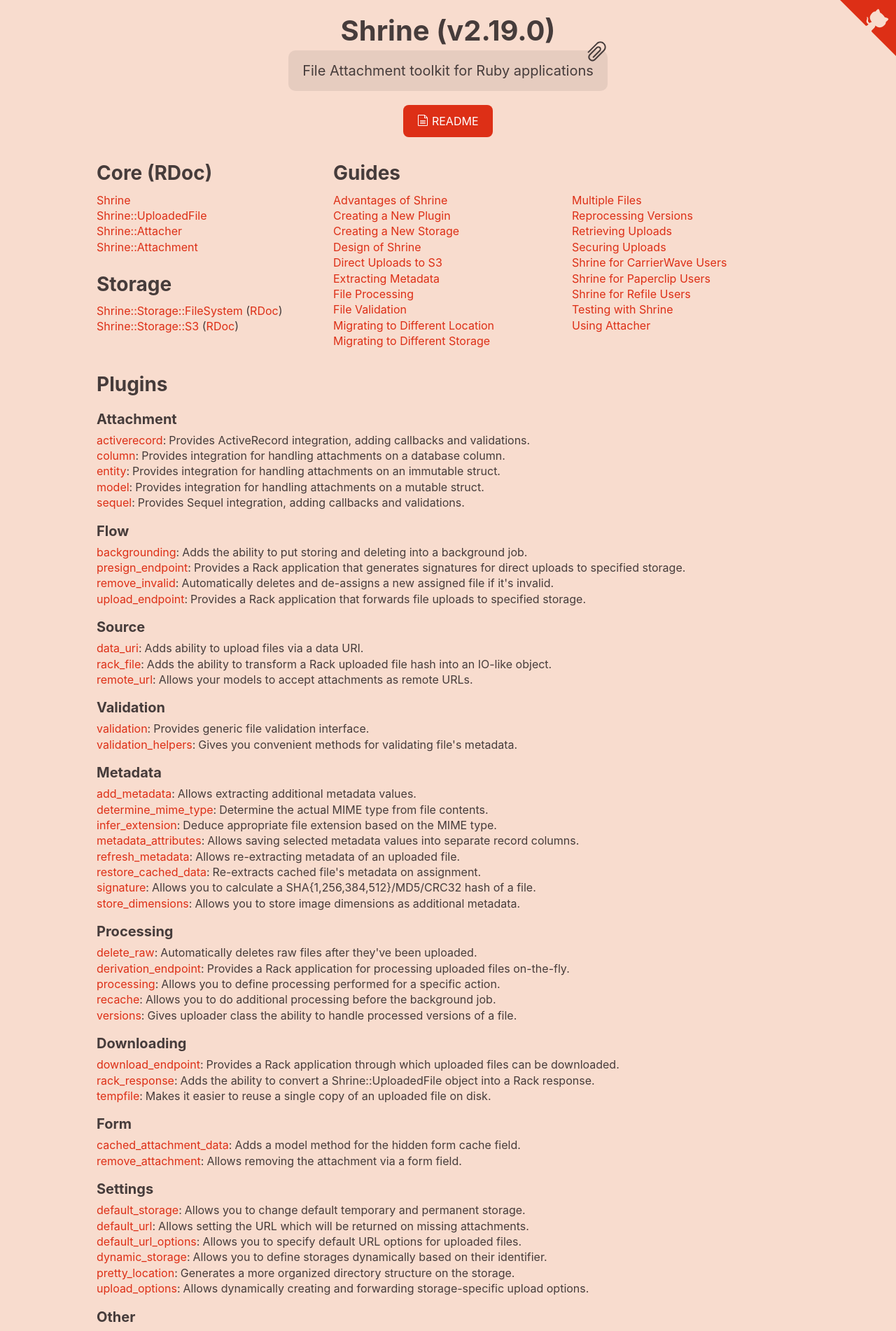
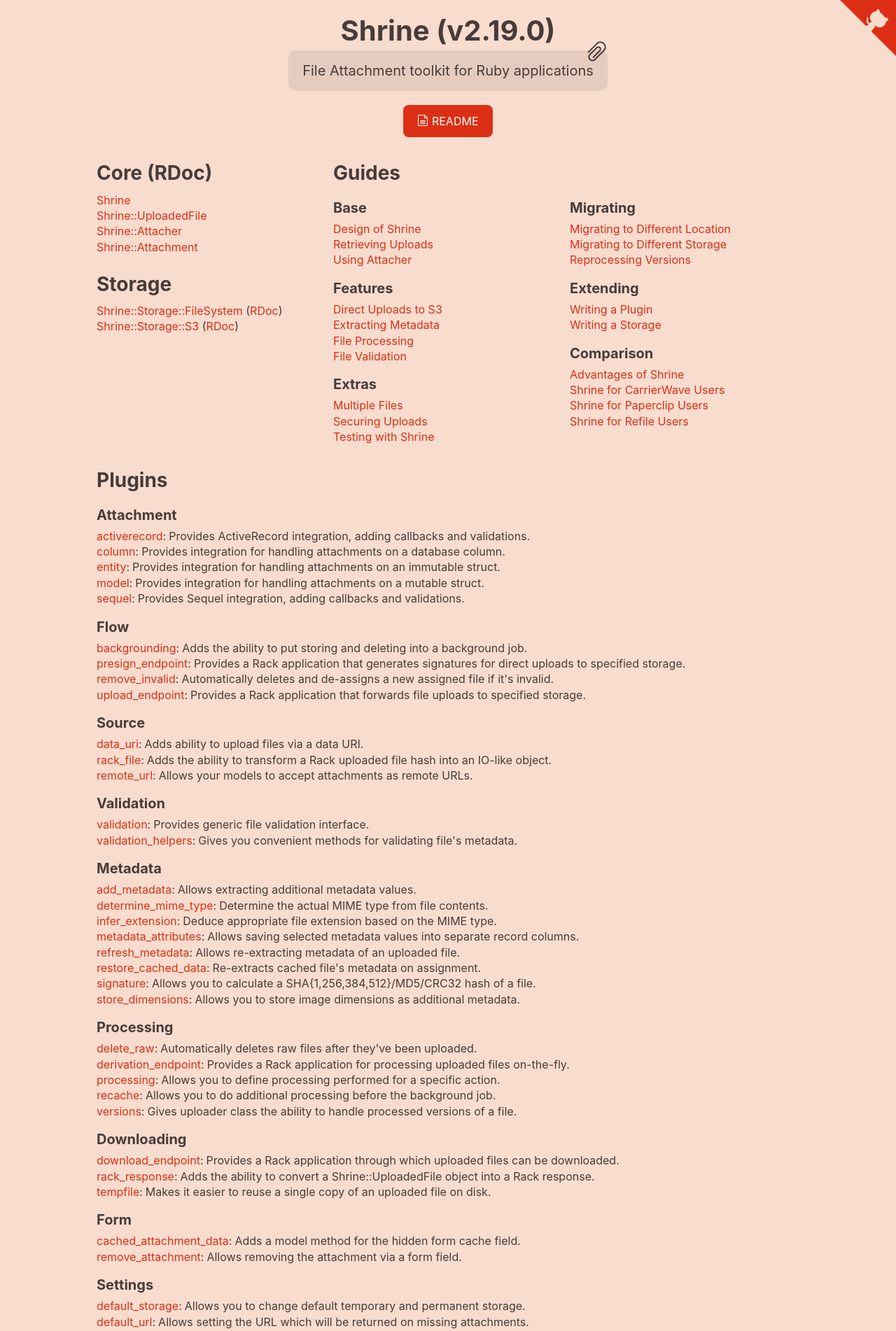
Before and after one commit to avinashcodeer/Romenics, a Jekyll site: the page built from www/index.html, in a window 1280 px wide. Shown: the top 1902 px of the page at 70% size. Built offline with Jekyll 4.4.1, drawn with Linux system fonts in a browser that asks for light colours; emoji names are drawn with the system emoji font.

Commit message:
Categorize guides on the website
We have many guides that conceptually fall into different categories, so
we group them on the website.

```diff
--- a/www/_data/guides.yml
+++ b/www/_data/guides.yml
@@ -1,57 +1,70 @@
 -
-  name: Advantages of Shrine
-  path: advantages.md
+  Base:
+    -
+      name: Design of Shrine
+      path: design.md
+    -
+      name: Retrieving Uploads
+      path: retrieving_uploads.md
+    -
+      name: Using Attacher
+      path: attacher.md
+
+  Features:
+    -
+      name: Direct Uploads to S3
+      path: direct_s3.md
+    -
+      name: Extracting Metadata
+      path: metadata.md
+    -
+      name: File Processing
+      path: processing.md
+    -
+      name: File Validation
+      path: validation.md
+
+  Extras:
+    -
+      name: Multiple Files
+      path: multiple_files.md
+    -
+      name: Securing Uploads
+      path: securing_uploads.md
+    -
+      name: Testing with Shrine
+      path: testing.md
+
 -
-  name: Creating a New Plugin
-  path: creating_plugins.md
--
-  name: Creating a New Storage
-  path: creating_storages.md
--
-  name: Design of Shrine
-  path: design.md
--
-  name: Direct Uploads to S3
-  path: direct_s3.md
--
-  name: Extracting Metadata
-  path: metadata.md
--
-  name: File Processing
-  path: processing.md
--
-  name: File Validation
-  path: validation.md
--
-  name: Migrating to Different Location
-  path: changing_location.md
--
-  name: Migrating to Different Storage
-  path: migrating_storage.md
--
-  name: Multiple Files
-  path: multiple_files.md
--
-  name: Reprocessing Versions
-  path: regenerating_versions.md
--
-  name: Retrieving Uploads
-  path: retrieving_uploads.md
--
-  name: Securing Uploads
-  path: securing_uploads.md
--
-  name: Shrine for CarrierWave Users
-  path: carrierwave.md
--
-  name: Shrine for Paperclip Users
-  path: paperclip.md
--
-  name: Shrine for Refile Users
-  path: refile.md
--
-  name: Testing with Shrine
-  path: testing.md
--
-  name: Using Attacher
-  path: attacher.md
+  Migrating:
+    -
+      name: Migrating to Different Location
+      path: changing_location.md
+    -
+      name: Migrating to Different Storage
+      path: migrating_storage.md
+    -
+      name: Reprocessing Versions
+      path: regenerating_versions.md
+
+  Extending:
+    -
+      name: Writing a Plugin
+      path: creating_plugins.md
+    -
+      name: Writing a Storage
+      path: creating_storages.md
+
+  Comparison:
+    -
+      name: Advantages of Shrine
+      path: advantages.md
+    -
+      name: Shrine for CarrierWave Users
+      path: carrierwave.md
+    -
+      name: Shrine for Paperclip Users
+      path: paperclip.md
+    -
+      name: Shrine for Refile Users
+      path: refile.md
--- a/www/_sass/_grid.scss
+++ b/www/_sass/_grid.scss
@@ -20,16 +20,8 @@
   }
 
   @media (min-width: 768px) {
-    .col:nth-child(1) {
+    .col {
       width: (100%/3);
-    }
-
-    .col:nth-child(2) {
-      width: (100%/3*2);
-
-      ul {
-        @include columns(10em 2);
-      }
     }
   }
 }
--- a/www/index.html
+++ b/www/index.html
@@ -52,15 +52,34 @@
 
         <div class="col">
           <h2>Guides</h2>
+          {% for item in site.data.guides[0] %}
+          <h3>{{ item[0] }}</h3>
           <ul>
-            {% for item in site.data.guides %}
+            {% for guide in item[1] %}
             <li>
               <a href="https://github.com/shrinerb/shrine/blob/v{{ site.data.versions[0][0].name }}/doc/{{ item.path }}#readme">
-                {{ item.name }}
+                {{ guide.name }}
               </a>
             </li>
             {% endfor %}
           </ul>
+          {% endfor %}
+        </div>
+
+        <div class="col">
+          <h2>&nbsp;</h2>
+          {% for item in site.data.guides[1] %}
+          <h3>{{ item[0] }}</h3>
+          <ul>
+            {% for guide in item[1] %}
+            <li>
+              <a href="https://github.com/shrinerb/shrine/blob/v{{ site.data.versions[0][0].name }}/doc/{{ item.path }}#readme">
+                {{ guide.name }}
+              </a>
+            </li>
+            {% endfor %}
+          </ul>
+          {% endfor %}
         </div>
       </div>
     </section>
```
Also changed, not shown: doc/design.md (+2 -2 lines).
